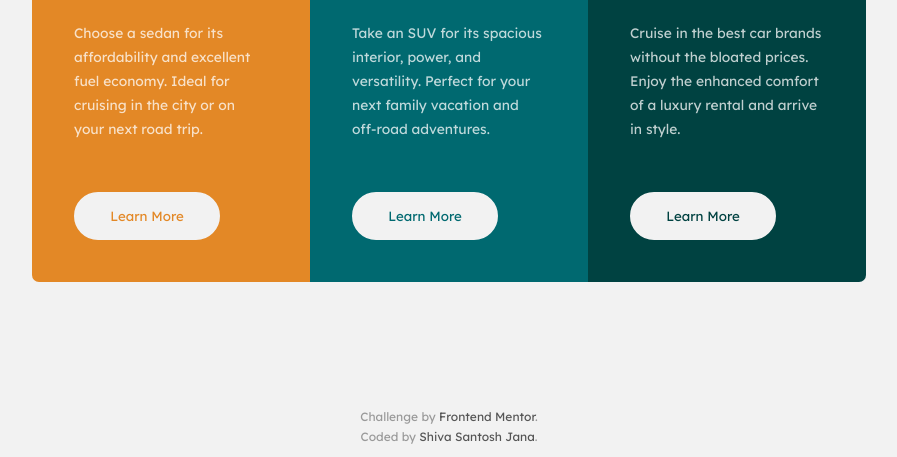
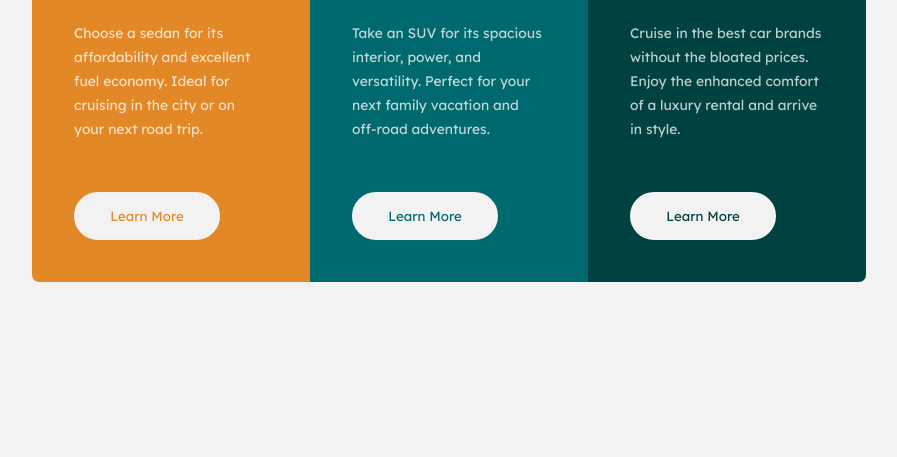
Before and after one commit to recaIIV/3columncomponent, a plain HTML site: page index.html in a window 1280 px wide. Shown: the part 343-800 px from the top of the page, without its empty margins (191-1088 px from the left). Drawn offline with Linux system fonts and the light colour scheme.

Commit message:
Add files via upload

```diff
--- a/index.html
+++ b/index.html
@@ -43,20 +43,6 @@
       </article>
     </main>
     <footer class="attribution">
-      <p>
-        Challenge by
-        <a
-          href="https://www.frontendmentor.io/challenges/3column-preview-card-component-pH92eAR2-"
-          target="_blank"
-          >Frontend Mentor</a
-        >.
-      </p>
-      <p>
-        Coded by
-        <a href="https://twitter.com/santu69" target="_blank"
-          >Shiva Santosh Jana</a
-        >.
-      </p>
     </footer>
   </body>
 </html>
```
